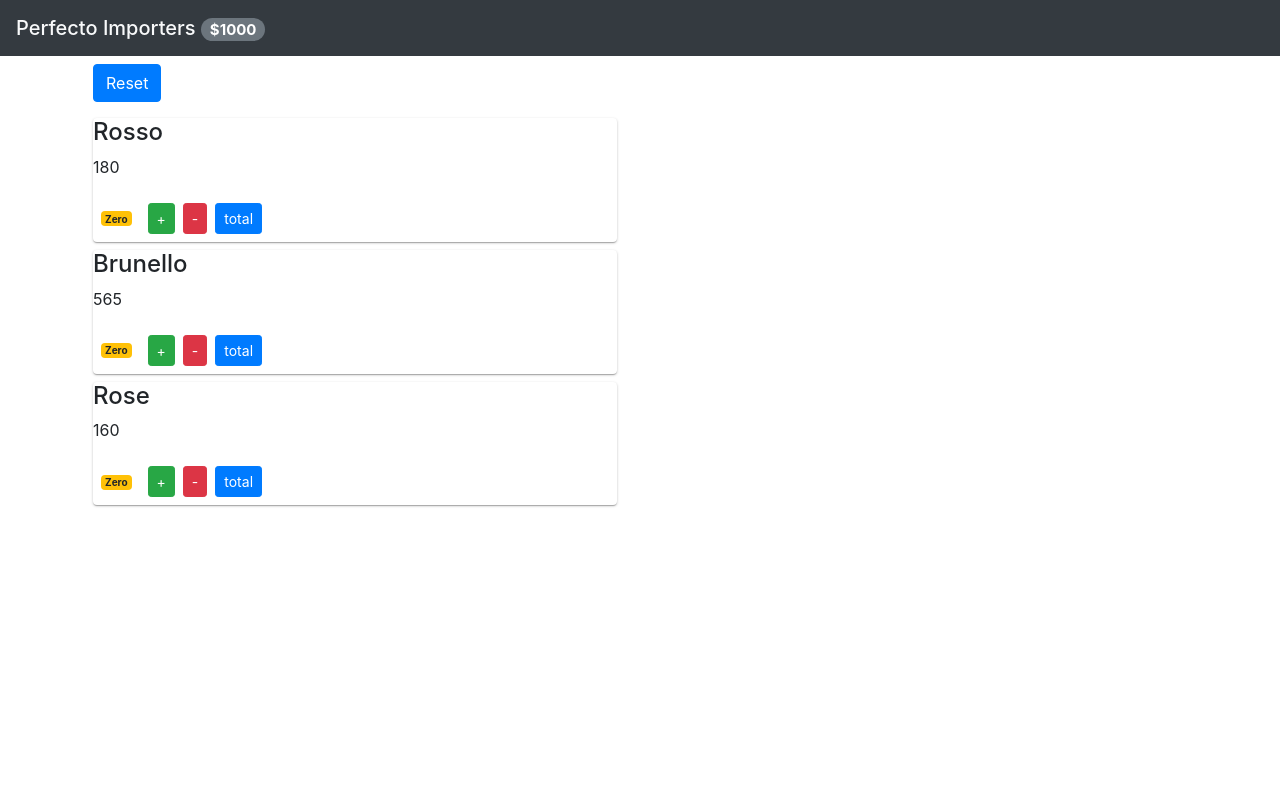
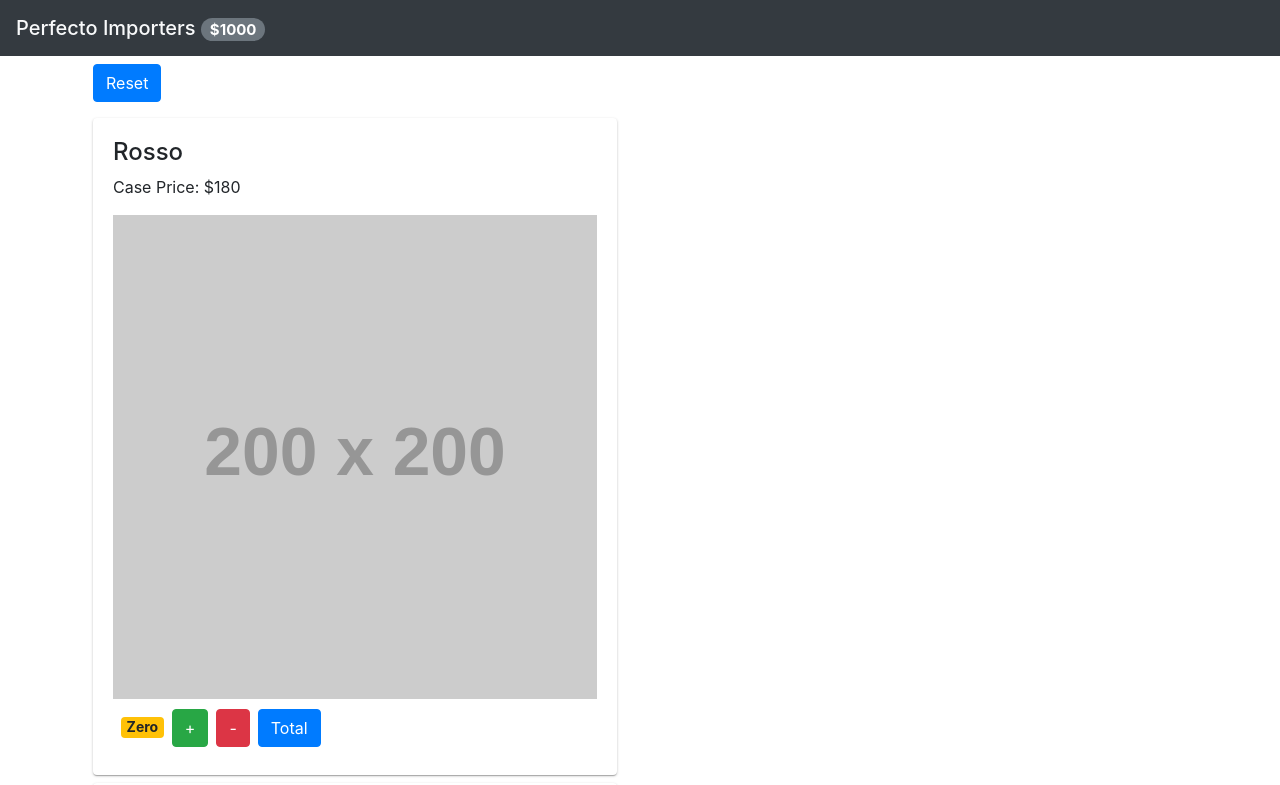
Before and after one commit to jhadev/perfecto-importers, a React (Create React App) app: page / in a window 1280 px wide. Shown: the top 785 px of the page. Built offline with nearby package versions, Linux system fonts and the light colour scheme.

Commit message:
added placeholder images

```diff
--- a/src/App.css
+++ b/src/App.css
@@ -1,32 +1,8 @@
-.App {
-  text-align: center;
+.wineCard {
+  padding: 20px;
 }
 
-.App-logo {
-  animation: App-logo-spin infinite 20s linear;
-  height: 40vmin;
+.wineImg {
+  width: 100%;
+  margin-bottom: 2px;
 }
-
-.App-header {
-  background-color: #282c34;
-  min-height: 100vh;
-  display: flex;
-  flex-direction: column;
-  align-items: center;
-  justify-content: center;
-  font-size: calc(10px + 2vmin);
-  color: white;
-}
-
-.App-link {
-  color: #61dafb;
-}
-
-@keyframes App-logo-spin {
-  from {
-    transform: rotate(0deg);
-  }
-  to {
-    transform: rotate(360deg);
-  }
-}
--- a/src/App.js
+++ b/src/App.js
@@ -14,7 +14,8 @@ class App extends Component {
         country: "",
         value: 0,
         casePrice: 180,
-        vintage: 2015
+        vintage: 2015,
+        image: "https://via.placeholder.com/200x200"
       },
       {
         id: 2,
@@ -24,7 +25,8 @@ class App extends Component {
         country: "",
         value: 0,
         casePrice: 565,
-        vintage: 2012
+        vintage: 2012,
+        image: "https://via.placeholder.com/200x200"
       },
       {
         id: 3,
@@ -34,7 +36,8 @@ class App extends Component {
         country: "",
         value: 0,
         casePrice: 160,
-        vintage: 2017
+        vintage: 2017,
+        image: "https://via.placeholder.com/200x200"
       }
     ],
     totalPrice: 1000
--- a/src/components/Counter.jsx
+++ b/src/components/Counter.jsx
@@ -16,26 +16,26 @@ class Counter extends Component {
     return (
       <React.Fragment>
         {this.props.children}
-        <span style={{ fontSize: 10 }} className={this.getBadgeClasses()}>
+        <span style={{ fontSize: 14 }} className={this.getBadgeClasses()}>
           {this.formatCount()}
         </span>
         <button
           onClick={() => this.props.onIncrement(this.props.wine)}
-          className="btn btn-success btn-sm m-2"
+          className="btn btn-success"
         >
           +
         </button>
         <button
           onClick={() => this.props.onDecrement(this.props.wine)}
-          className="btn btn-danger btn-sm text-center"
+          className="btn btn-danger text-center ml-2"
         >
           -
         </button>
         <button
           onClick={() => this.props.onChange(this.props.id)}
-          className="btn btn-primary btn-sm text-center ml-2"
+          className="btn btn-primary text-center m-2"
         >
-          total
+          Total
         </button>
         {/*
 
--- a/src/components/Counters.jsx
+++ b/src/components/Counters.jsx
@@ -19,7 +19,8 @@ class Counters extends Component {
               wine={wine}
             >
               <h4>{wine.name}</h4>
-              <p>{wine.casePrice}</p>
+              <p>Case Price: ${wine.casePrice}</p>
+              <img className="wineImg" src={wine.image} alt="wineImg" />
             </Counter>
           </Card>
         ))}
```
